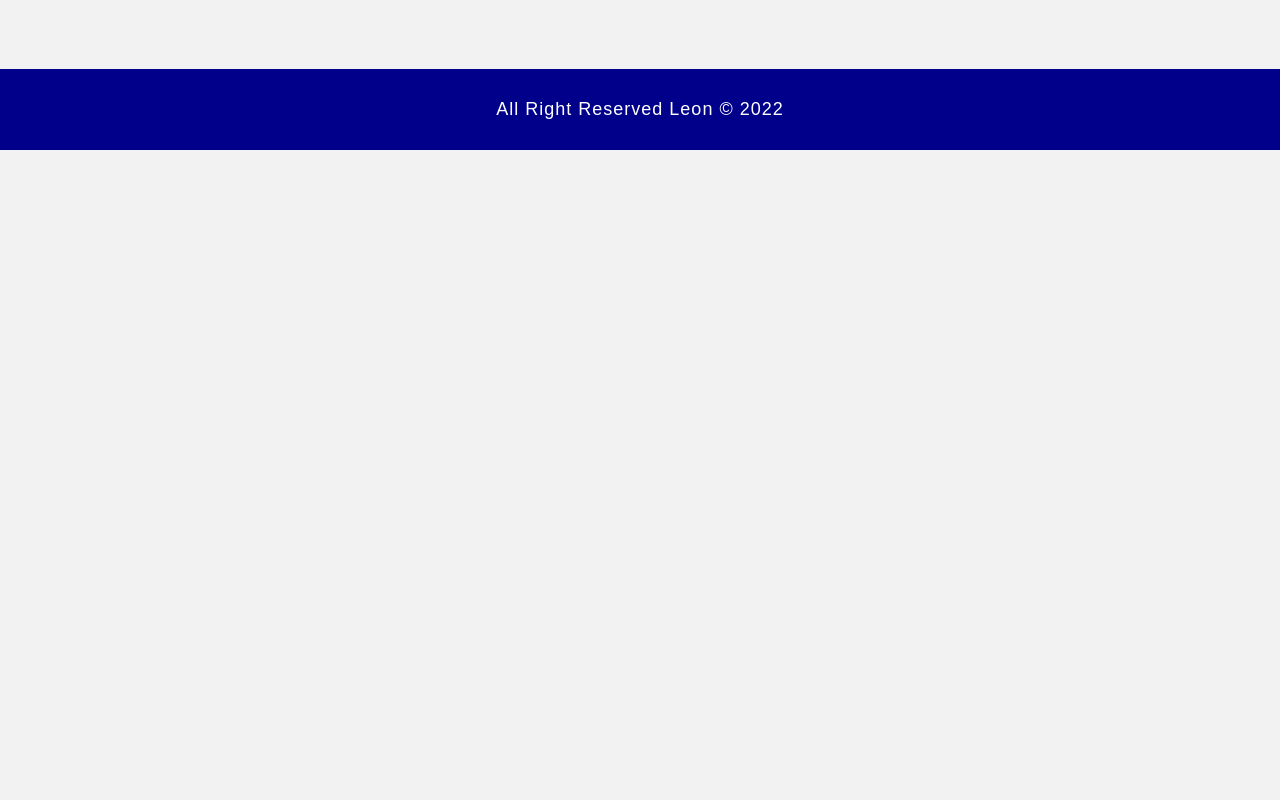
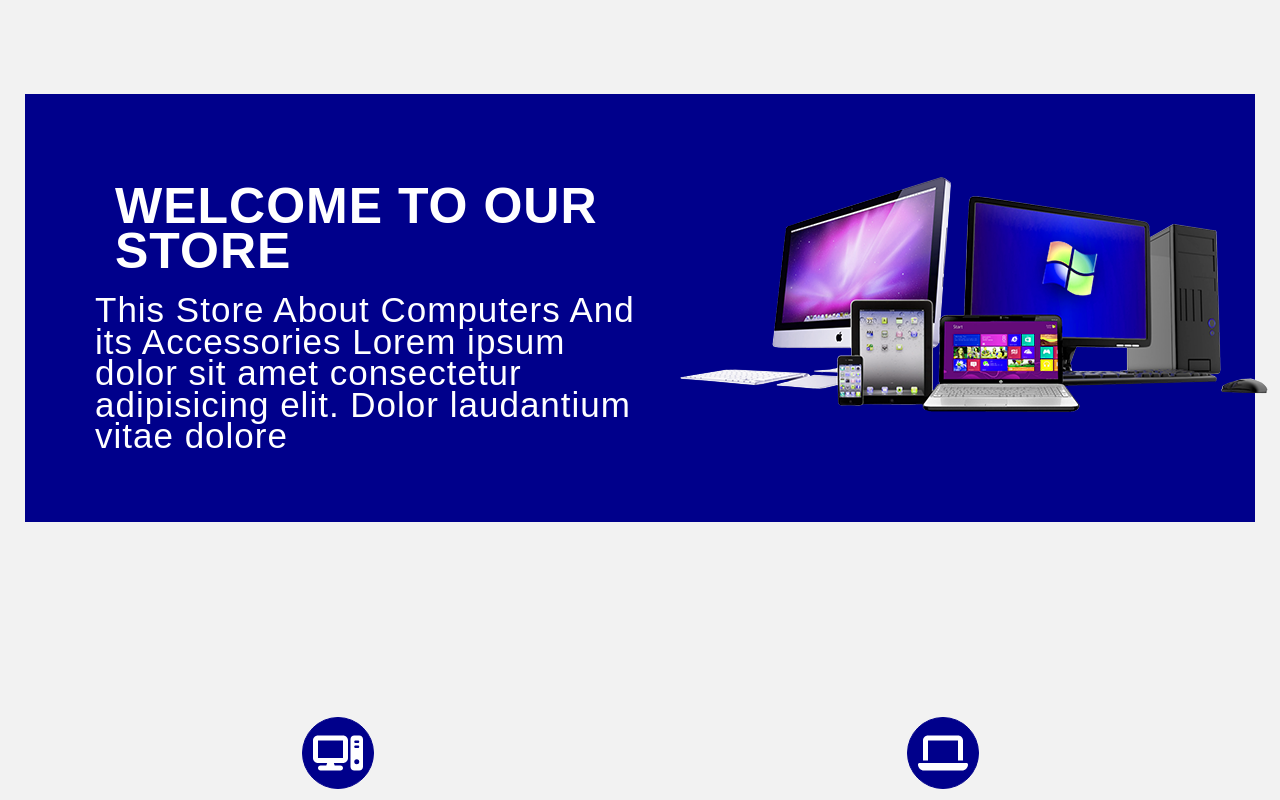
Before and after one commit to mahmoud-cr7/online-store, a React (Create React App) app in the folder my-app/: page / in a window 1280 px wide. Shown: the top 800 px of the page. Built offline with nearby package versions, Linux system fonts and the light colour scheme.

Commit message:
update 1 to index and app

```diff
--- a/my-app/src/App.js
+++ b/my-app/src/App.js
@@ -1,18 +1,26 @@
+import './fontawesome'
+import Home from './Home/home';
+import './App.css';
+import {BrowserRouter , Route} from 'react-router-dom'
+import { Component } from 'react';
+// import Computer from './Computer/computer';
 
-import './App.css';
-import Footer from './footer/footer';
-import Header from './header/header';
+class App extends Component {
+  render(){
+    return (
+      <div className="App">
+
+        <BrowserRouter>
+        <Home/>
+        {/* <Route exact path='' Component ={Home} />
+        <Route exact path='/computer' Component ={Computer} /> */}
+        </BrowserRouter>
 
 
+      </div>
+    );
+  }
+  }
 
-function App() {
-  return (
-    <div className="App">
-      <Header></Header>
-
-     <Footer></Footer>
-    </div>
-  );
-}
 
 export default App;
--- a/my-app/src/index.js
+++ b/my-app/src/index.js
@@ -1,5 +1,5 @@
 import React from 'react';
-import ReactDOM from 'react-dom/client';
+import ReactDOM from 'react-dom';
 import './index.css';
 import App from './App';
 import reportWebVitals from './reportWebVitals';
```
